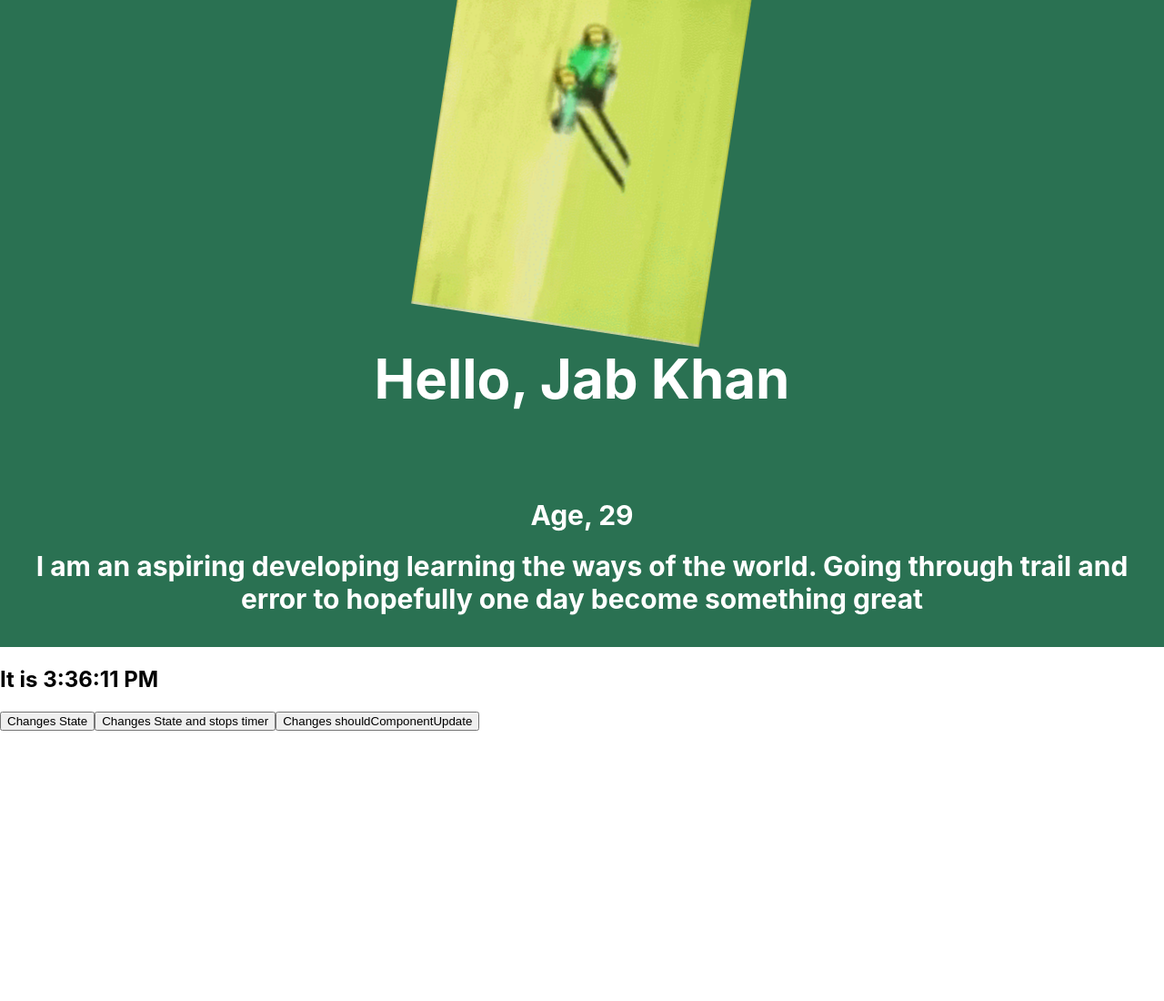
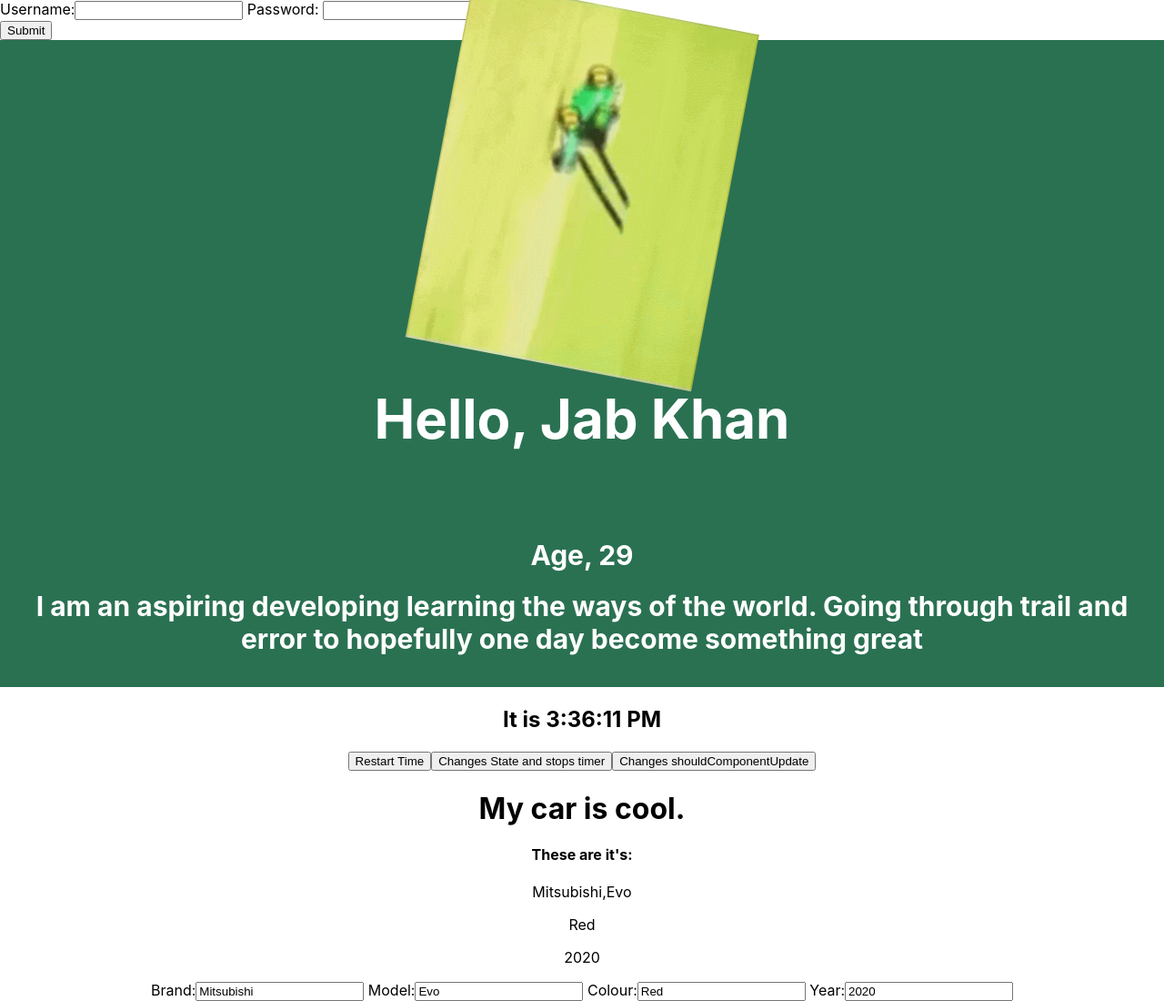
Before and after one commit to JabKhan23/QADemoReact, a React (Create React App) app: page / in a window 1280 px wide. Shown: the whole page at 91% size. Before the commit the page ends 803 px from the top, so only its background shows below. Built offline with nearby package versions, Linux system fonts and the light colour scheme.

Commit message:
did states and a few exercises

```diff
--- a/package.json
+++ b/package.json
@@ -8,6 +8,7 @@
     "@testing-library/user-event": "^13.5.0",
     "react": "^18.2.0",
     "react-dom": "^18.2.0",
+    "react-router-dom": "^6.3.0",
     "react-scripts": "5.0.1",
     "web-vitals": "^2.1.4"
   },
--- a/src/App.js
+++ b/src/App.js
@@ -8,10 +8,12 @@
 import './App.css';
 import ComponentWithProps from './Hello';
 import Clock from './Clock';
+import Login from './Login';
+import Car from './Car';
 
 const App = () => {
 return (
-    <><ComponentWithProps /><Clock /></>
+    <><Login /><ComponentWithProps /><Clock /><Car/></>
 );
 }
 
--- /dev/null
+++ b/src/Car.jsx
@@ -0,0 +1,49 @@
+import {useState} from 'react';
+
+const Car = () => {
+    const [brand, setBrand] = useState("Mitsubishi");
+    const [model, setModel] = useState("Evo");
+    const [colour, setColour] = useState("Red");
+    const [year, setYear] = useState(2020);
+
+     return(
+         <>
+         <div className="App">
+             <h1>My car is cool.</h1>
+             <h4>These are it's:</h4>
+             <p>{brand},{model}</p>
+             <p>{colour}</p>
+             <p>{year}</p>
+
+             <form>
+                 <label> Brand:</label>
+                 <input name="brand"
+                     type="text"
+                     value={brand}
+                     onChange={e => setBrand(e.target.value)} />
+
+                 <label> Model:</label>
+                 <input name="model"
+                     type="text"
+                     value={model}
+                     onChange={e => setModel(e.target.value)} />
+
+                 <label> Colour:</label>
+                 <input name="colour"
+                     type="text"
+                     value={colour}
+                     onChange={e => setColour(e.target.value)} />
+
+                 <label> Year:</label>
+                 <input name="year"
+                     type="text"
+                     value={year}
+                     onChange={e => setYear(e.target.value)} />
+                 <br />
+             </form>
+             </div>
+         </>
+     );
+ }
+
+ export default Car;
--- a/src/Clock.jsx
+++ b/src/Clock.jsx
@@ -70,10 +70,10 @@
 
     render() {
         return (
-            <div>
+            <div className="App">
                 <h1>{this.state.text}</h1>
                 <h2>It is {this.state.date.toLocaleTimeString()}</h2>
-                <button onClick={this.stateHandle}>Changes State</button>
+                <button onClick={this.stateHandle}>Restart Time</button>
                 <button onClick={this.stateHandle2}>
                     Changes State and stops timer
                 </button>
--- /dev/null
+++ b/src/Login.jsx
@@ -0,0 +1,33 @@
+import {useState} from 'react';
+
+const Login = () => {
+    const [username, setUsername] = useState('');
+    const [password, setPassword] = useState('');
+
+    const printValues = e => {
+        e.preventDefault();
+        console.log(username,password);
+    };
+
+    return(
+        <>
+            <form onSubmit={printValues}>
+            <label> Username:</label>
+                <input name="username"
+                type="text"
+                value={username}
+                onChange={e => setUsername(e.target.value)}/>
+
+            <label> Password: </label>
+                <input type="password"
+                name="password"
+                value={password}
+                onChange={e => setPassword(e.target.value)}/>
+            <br/>
+            <button>Submit</button>
+            </form>
+        </>
+    );
+}
+
+export default Login;
--- a/src/index.js
+++ b/src/index.js
@@ -7,7 +7,7 @@
 const root = ReactDOM.createRoot(document.getElementById('root'));
 root.render(
   <React.StrictMode>
-    <App />
+   <App />
   </React.StrictMode>
 );
 
```
Also changed, not shown: 1 other file (tests, documents, lock files or other folders).
